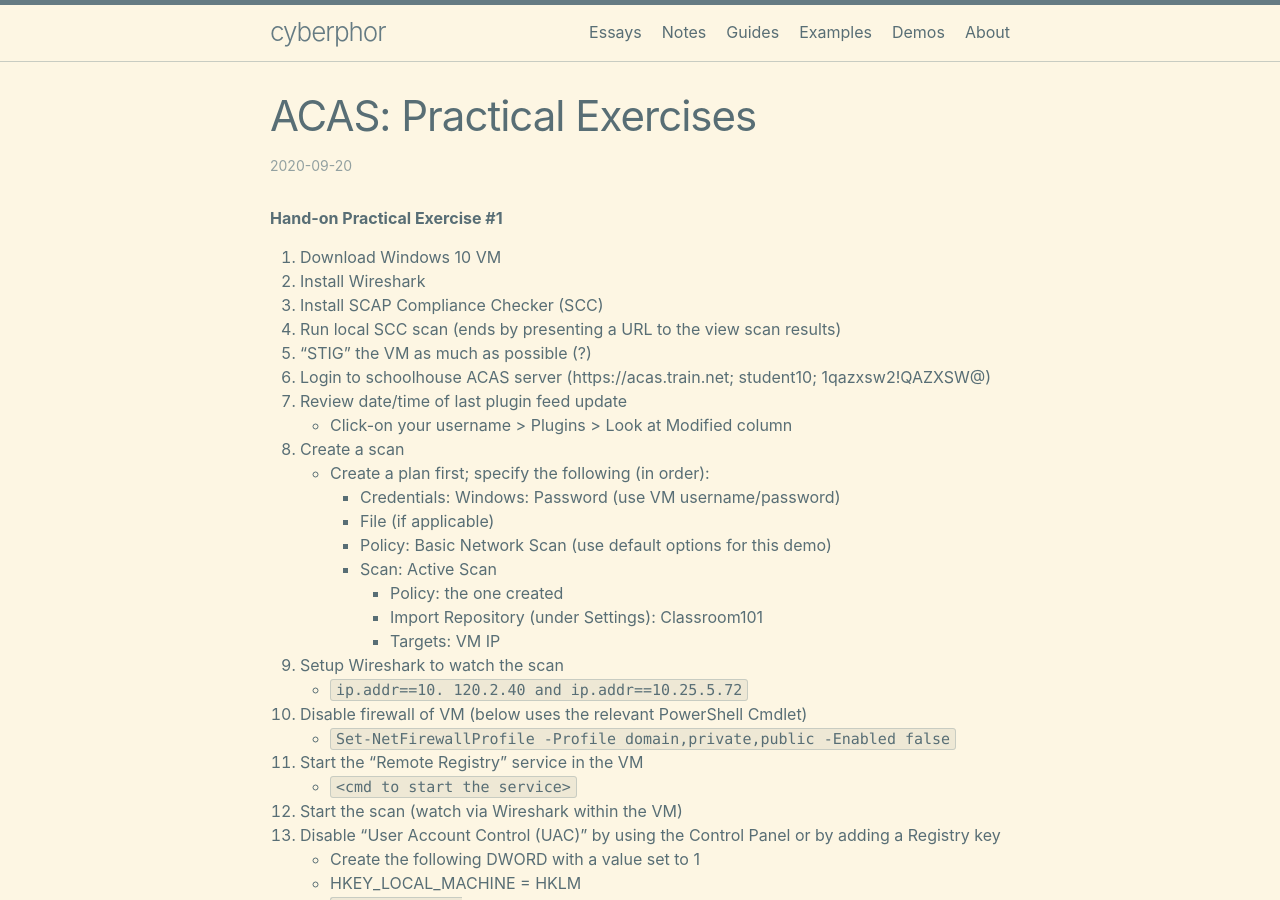
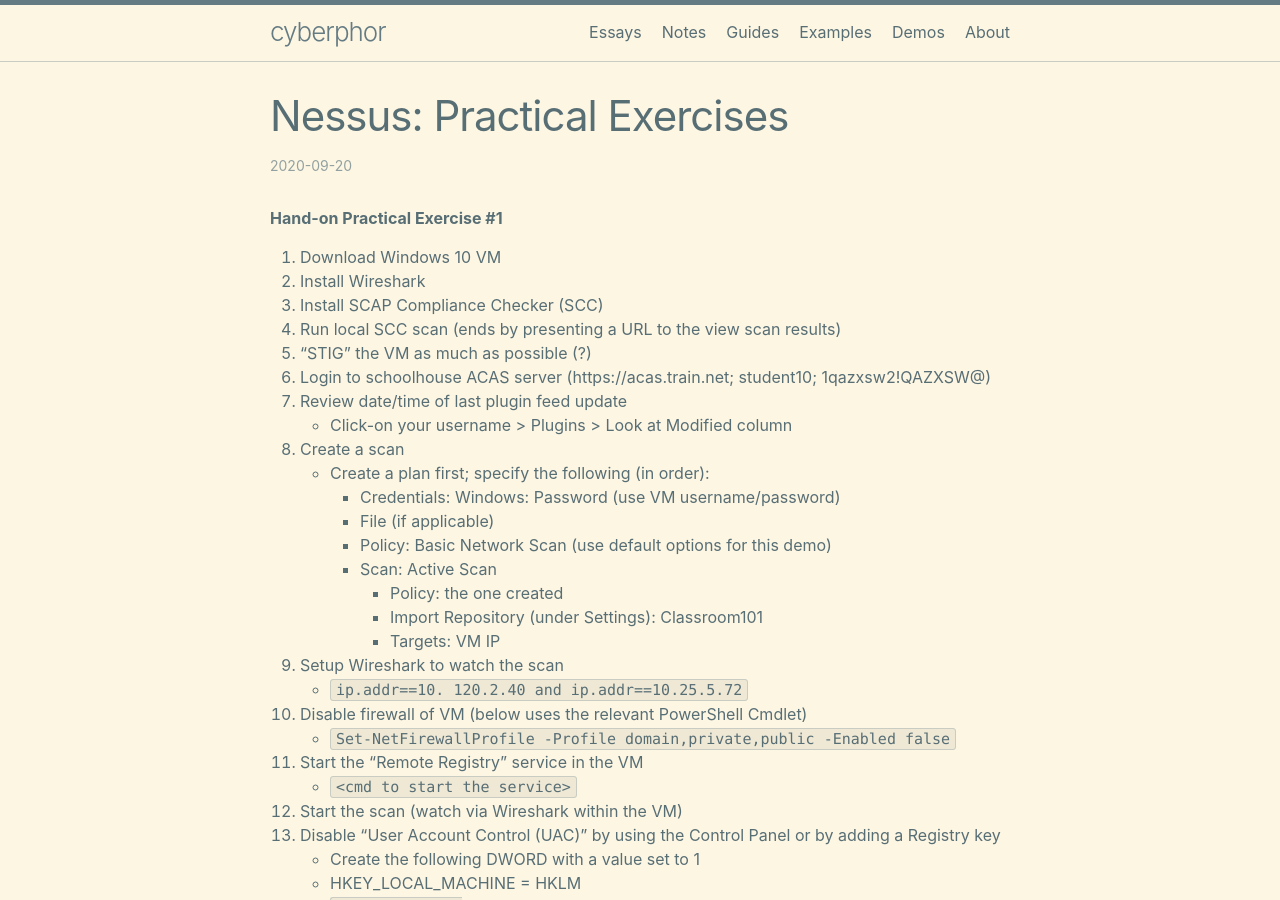
Before and after one commit to cyberphor/blog, a Jekyll site: the page built from _posts/exercises/2020-09-20-acas-practical-exercises.md, in a window 1280 px wide and 900 px high. Built offline with Jekyll 4.4.1, drawn with Linux system fonts in a browser that asks for light colours.

Commit message:
Update 2020-09-20-acas-practical-exercises.md

```diff
--- a/_posts/exercises/2020-09-20-acas-practical-exercises.md
+++ b/_posts/exercises/2020-09-20-acas-practical-exercises.md
@@ -1,9 +1,8 @@
 ---
 layout: post
-title: 'ACAS: Practical Exercises'
-permalink: 'acas-practical-exercises'
-category: notes
-subcategory: exercises
+title: 'Nessus: Practical Exercises'
+category: exercises
+permalink: 'exercises/nessus'
 ---
 
 **Hand-on Practical Exercise #1**
```
